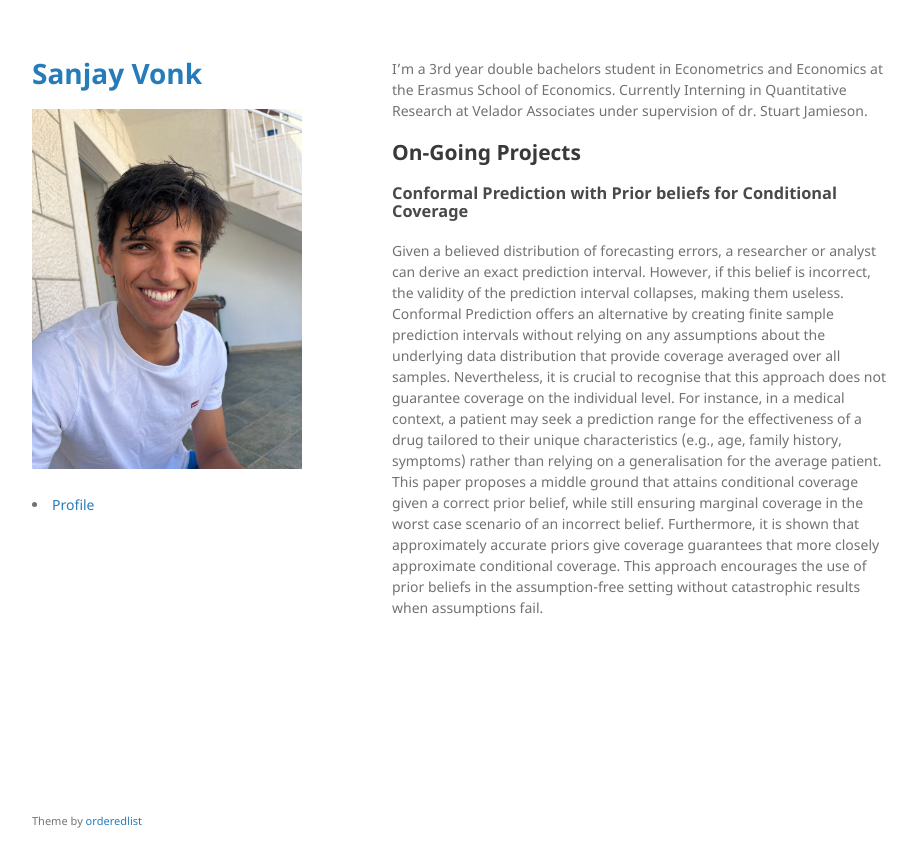
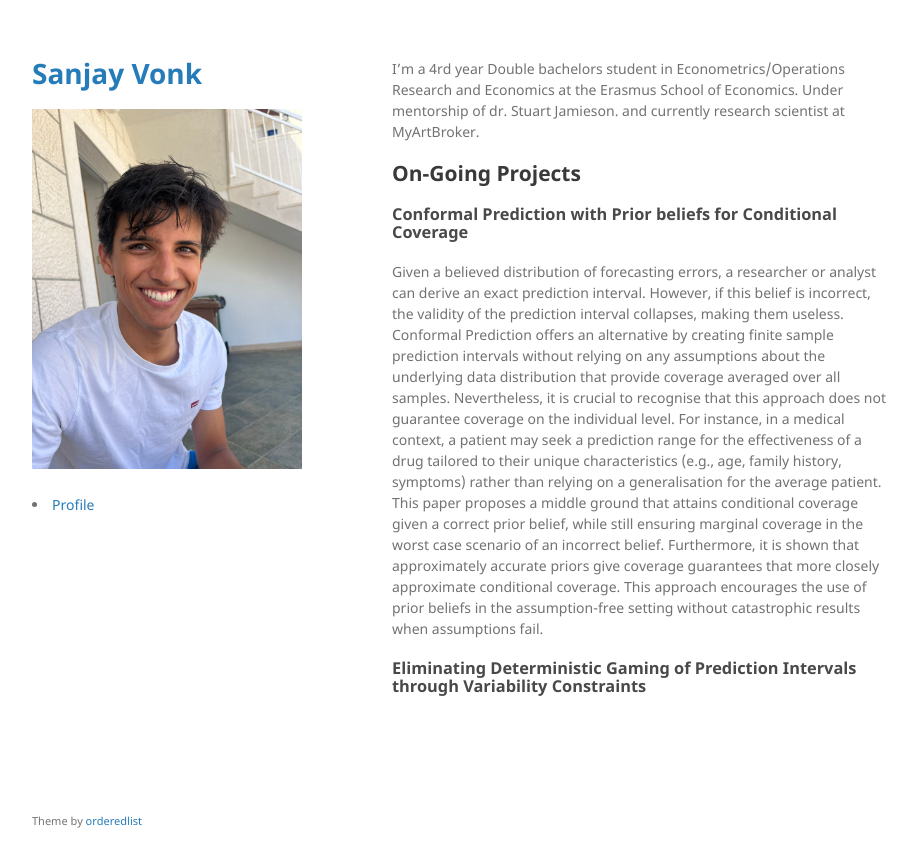
Before and after one commit to sanjayvonk/sanjayvonk.github.io, a Jekyll site: the page built from index.md, in a window 1280 px wide. Shown: the top 867 px of the page, without its empty margins (178-1095 px from the left). Built offline with Jekyll 4.4.1, drawn with Linux system fonts in a browser that asks for light colours; the repository's description, which GitHub fills in, is left out.

Commit message:
Update Year, and added project.md

```diff
--- a/index.md
+++ b/index.md
@@ -2,9 +2,11 @@
 layout: default
 ---
 
-I'm a 3rd year double bachelors student in Econometrics and Economics at the Erasmus School of Economics. Currently Interning in Quantitative Research at Velador Associates under supervision of dr. Stuart Jamieson.
+I'm a 4rd year Double bachelors student in Econometrics/Operations Research and Economics at the Erasmus School of Economics. Under mentorship of dr. Stuart Jamieson. and currently research scientist at MyArtBroker.
 
 ## On-Going Projects
 
 ### Conformal Prediction with Prior beliefs for Conditional Coverage
 Given a believed distribution of forecasting errors, a researcher or analyst can derive an exact prediction interval. However, if this belief is incorrect, the validity of the prediction interval collapses, making them useless. Conformal Prediction offers an alternative by creating finite sample prediction intervals without relying on any assumptions about the underlying data distribution that provide coverage averaged over all samples. Nevertheless, it is crucial to recognise that this approach does not guarantee coverage on the individual level. For instance, in a medical context, a patient may seek a prediction range for the effectiveness of a drug tailored to their unique characteristics (e.g., age, family history, symptoms) rather than relying on a generalisation for the average patient. This paper proposes a middle ground that attains conditional coverage given a correct prior belief, while still ensuring marginal coverage in the worst case scenario of an incorrect belief. Furthermore, it is shown that approximately accurate priors give coverage guarantees that more closely approximate conditional coverage. This approach encourages the use of prior beliefs in the assumption-free setting without catastrophic results when assumptions fail.
+
+### Eliminating Deterministic Gaming of Prediction Intervals through Variability Constraints
```
